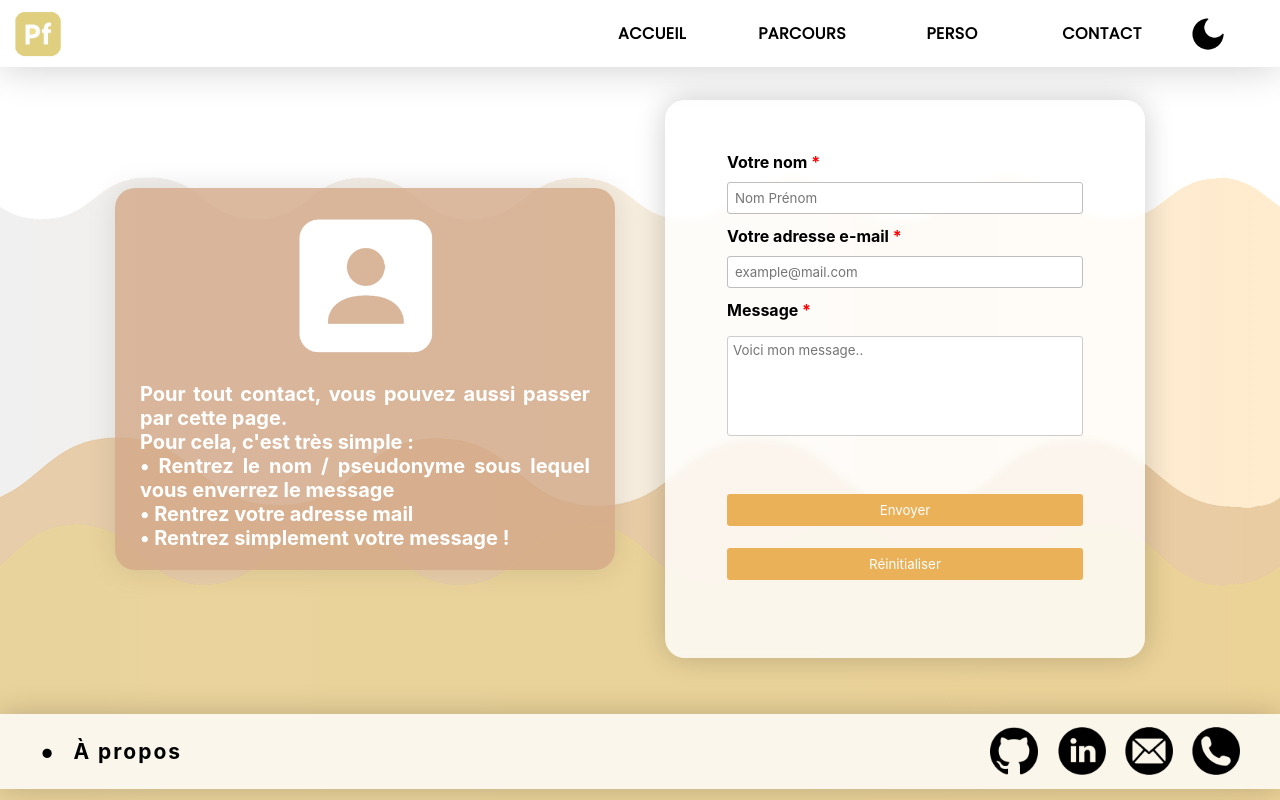
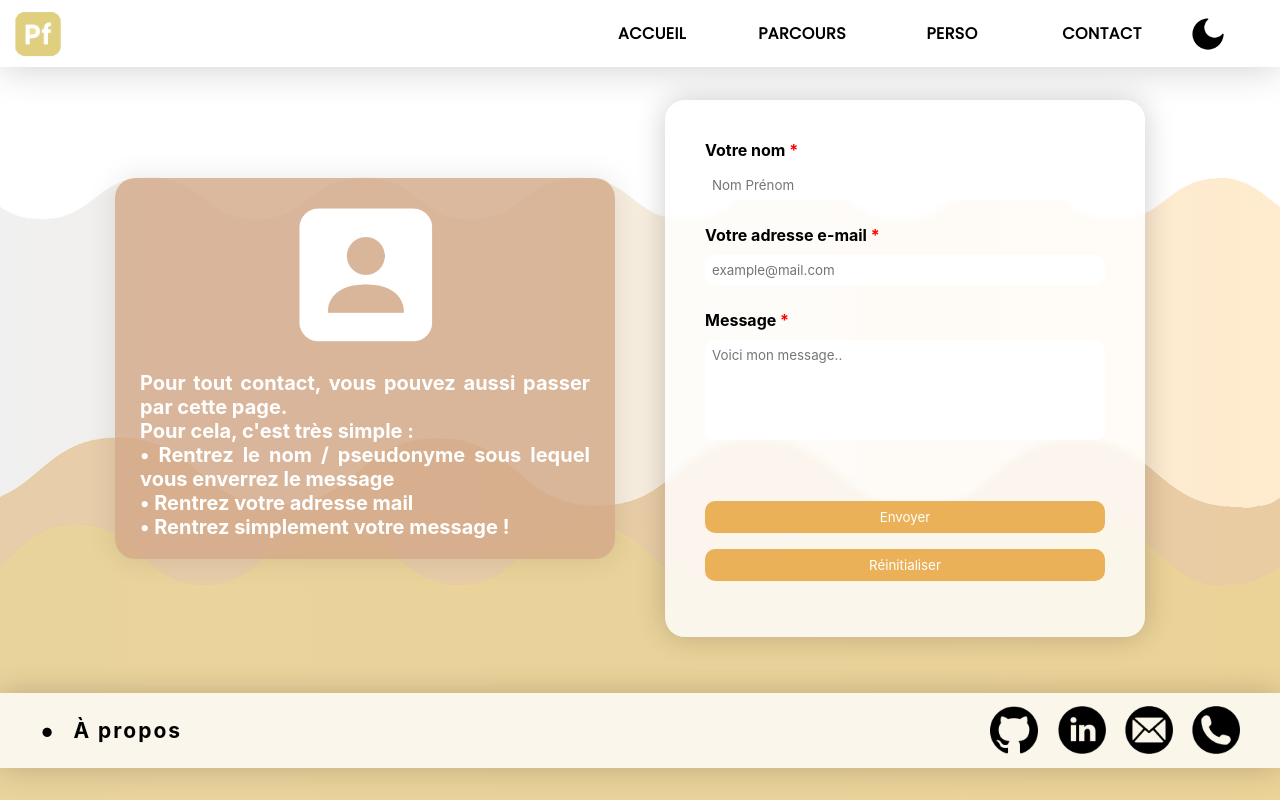
Before and after one commit to rayaaaneee/React-Adobe-Portfolio, a React (Create React App) app in the folder client/: page /contact in a window 1280 px wide. Built offline with nearby package versions, Linux system fonts and the light colour scheme; a web font is replaced by a local one.

Commit message:
Improve contact page but need to fix animateScale

```diff
--- a/client/src/asset/css/contact/dark-style.scss
+++ b/client/src/asset/css/contact/dark-style.scss
@@ -1,43 +1,55 @@
-body.contact {
-    &#dark *:not(.required, textarea, input) {
+body.contact#dark {
+    *:not(.required, textarea, input) {
         color: white !important;
     }
 
-    &#dark .formulaire {
+    .formulaire {
         background-color : rgb(0 0 0 / 80%);
         box-shadow : 0 0 23px rgb(255 255 255 / 20%);
     }
 
-    &#dark .input-container > input {
-        background-color : rgba(71, 67, 67, 0.8) !important;
+    .buttons-container {
+        & > input {
+            background-color : rgb(173 159 159 / 80%) !important;
+
+            &:hover {
+                background-color : rgba(149, 121, 121, 0.8) !important;
+            }
+        }
     }
 
-    &#dark .input-container > input:hover {
-        background-color : rgba(42, 40, 40, 0.8) !important;
-    }
-
-    &#dark #pres {
+    #pres {
         background-color: rgb(172 163 163 / 80%);
         box-shadow : 0 0 23px rgb(255 255 255 / 20%) !important;
     }
 
-    &#dark input[type=email], &#dark input[type=text], &#dark textarea {
-        color: rgb(0, 0, 0) !important;
+    input, textarea {
+        color: rgb(255, 255, 255) !important;
+
+        &:focus {
+            animation: appearShadowDark 0.2s forwards;
+
+            $darkBoxShadowColor: rgb(219, 196, 208);
+            @keyframes appearShadowDark {
+              from {
+                box-shadow: 0 0 0 0 $darkBoxShadowColor;
+              }
+              to {
+                box-shadow: 0 0 0 2.5px $darkBoxShadowColor;
+              }
+            }
+        }
+
+        &::placeholder {
+            color: rgb(177, 177, 177) !important;
+        }
     }
 
-    &#dark input[type=email]:focus, &#dark input[type=text]:focus, &#dark textarea:focus {
-        box-shadow: 0 0 0 4px rgb(82, 81, 81) !important;
-    }
-
-    &#dark input[type=text]::placeholder, &#dark input[type=email]::placeholder, &#dark textarea::placeholder {
-        color: black !important;
-    }
-
-    &#dark .spinner > div {
+    .spinner > div {
         background-color: rgb(255, 255, 255) !important;
     }
 
-    &#dark .required {
+    .required {
         color : #f37b7b !important;
     }
 }
--- a/client/src/asset/css/contact/style.scss
+++ b/client/src/asset/css/contact/style.scss
@@ -1,91 +1,93 @@
 $general-transition-switch-mode: 0.2s;
 
 body.contact {
-    .form-style {
+    form {
       width: 400px;
-      padding: 10px 20px;
-    }
-  .form-style td {
-      padding: 0;
-      display: block;
-      list-style: none;
-    }
-  .form-style .required{
+      margin: 0 auto;
+      display: flex;
+      flex-direction: column;
+      row-gap: 15px;
+
+      .required{
           color:#ff0000;
       }
-  .form-style input.orange-buttons{
+
+      .buttons-container {
+        input {
+            transition: background-color 0.4s ease-in-out;
             background: rgb(235, 177, 89);
             padding: 8px 15px 8px 15px;
             border: none;
             color: #fff;
             text-align: center;
-    }
-    .form-style input.orange-buttons:hover, .form-style input.orange-buttons:hover{
+
+            &:hover {
                 background: rgb(236, 140, 84);
                 box-shadow:none;
                 -moz-box-shadow:none;
                 -webkit-box-shadow:none;
                 color: white;
             }
-    .form-style .field-textarea{
+          }
+      }
+
+      .input-container {
+
+        display: flex;
+        flex-direction: column;
+        row-gap: 10px;
+
+        label {
+          font-weight: bold;
+          margin: 0;
+        }
+
+        textarea{
           height: 100px;
           resize: none;
         }
-    .form-style input[type=text],
-    .form-style input[type=email],
-    textarea{
+
+        input, textarea{
           box-sizing: border-box;
           -webkit-box-sizing: border-box;
           -moz-box-sizing: border-box;
-      border:1px solid #BEBEBE;
           padding: 7px;
           margin:0px;
+          width: 100%;
+          backdrop-filter: blur(15px);
+          border: none;
           outline: none;
-    }
-    .form-style .long{
-      width: 100%;
+          border-radius: 10px;
+
+          &::-webkit-scrollbar {
+            display: none;
           }
 
-    .form-style input[type=text]:focus,
-    .form-style input[type=email]:focus,
-    .form-style textarea:focus{
-      box-shadow: 0 0 0 4px rgb(232, 181, 39);
+          $boxShadowColor: rgb(232, 181, 39);
+          &:focus {
+            animation: appearShadow 0.3s forwards;
+            @keyframes appearShadow {
+              from {
+                box-shadow: 0 0 0 0 $boxShadowColor;
+              }
+              to {
+                box-shadow: 0 0 0 2.5px $boxShadowColor;
+              }
+            }
+          }
+        }
       }
       .error{
         color: rgb(227, 153, 100);
         font-size: 13px;
         font-weight: 500;
-      margin-top: 30px;
       }
-
-    td {
-      margin-bottom: 10px;
-    }
-
-    label {
-      font-weight: bold;
     }
 
     /* Centrer le formulaire */
     .formulaire > form {
       width: 400px;
       margin: 0 auto;
-    }
-
-    /* Style des champs du formulaire */
-    input, textarea {
-      width: 100%;
-      padding: 5px;
-      border: 1px solid #ccc;
-      border-radius: 3px;
-      background-color: #fff;
-      box-sizing: border-box;
-      margin-top: 6px;
-      resize: vertical;
-    }
-
-    input {
-      margin-bottom: 16px;
     }
 
   /* Définition case rose avec texte */
@@ -186,8 +188,12 @@ body.contact {
     align-items: start;
   }
 
-  .input-container > input {
+  .buttons-container > input {
+    width: 100%;
+    padding: 5px;
+    border-radius: 10px;
     cursor: pointer;
+    margin-bottom: 16px;
   }
 
   /* On met un ecart entre le footer et le reste */
@@ -219,11 +225,7 @@ body.contact {
 
     & > .to-modify {
       margin : 0 0 0 1vw;
-      display: none;
-
-      &.visible {
       display: block;
-      }
     }
 
     & > .nb-chars-left-text {
@@ -240,11 +242,7 @@ body.contact {
       text-align: center;
       transform: translateY(18%);
       transition: opacity 0.2s;
-      opacity: 0;
-
-      &.visible {
       opacity: 1;
-      }
 
       & > div {
         width: 18px;
@@ -255,19 +253,6 @@ body.contact {
         display: inline-block;
         -webkit-animation: sk-bouncedelay 1.4s infinite ease-in-out both;
         animation: sk-bouncedelay 1.4s infinite ease-in-out both;
-      }
-
-      .bounce1 {
-        -webkit-animation-delay: -0.32s;
-        animation-delay: -0.32s;
-      }
-
-      .bounce2 {
-        -webkit-animation-delay: -0.16s;
-        animation-delay: -0.16s;
-      }
-    }
-
       }
 
       @-webkit-keyframes sk-bouncedelay {
@@ -283,6 +268,19 @@ body.contact {
           -webkit-transform: scale(0.7);
           transform: scale(0.7);
         }
+      }
+
+      .bounce1 {
+        -webkit-animation-delay: -0.32s;
+        animation-delay: -0.32s;
+      }
+
+      .bounce2 {
+        -webkit-animation-delay: -0.16s;
+        animation-delay: -0.16s;
+      }
+    }
+
   }
 
   /* Ajout cas blanche autour du formulaire */
--- a/client/src/page/contact.jsx
+++ b/client/src/page/contact.jsx
@@ -5,7 +5,7 @@ import { ManageBody } from '../functions/manageBody';
 
 import { ModalMessage } from './components/modal-message';
 
-import { useEffect, useRef, useState } from 'react';
+import { useEffect, useMemo, useRef, useState } from 'react';
 
 import '../asset/css/contact/style.scss';
 import '../asset/css/contact/dark-style.scss';
@@ -87,80 +87,74 @@ const Contact = () => {
         else {
             trySend(messageInput.current.value);
             e.currentTarget.form.reset();
+            setNbChars(0);
         }
     }
 
-    let nbCharsLeftContainerRef = useRef(null);
-    let charsLeftToModifyRef = useRef(null);
-    let nbCharsLeftTextRef = useRef(null);
-    let nbCharsLeftSpinnerRef = useRef(null);
-
     const textareaMaxLength = 300;
 
-    let oldNbCharsLeft;
-    const getNbCharsLeft = () => {
-        // On recupère le nombre de caractères max et on le soustrait au nombre de caractères actuel
-        let nbCharsLeft = textareaMaxLength - messageInput.current.value.length;
+    let oldNbChars = 0;
 
-        if (nbCharsLeft <= 0) {
-            messageInput.current.value = messageInput.current.value.substring(0, textareaMaxLength);
-            nbCharsLeft = 0;
+    const switchNbCharsText = (charsLeft) => {
+        let text;
+        switch (charsLeft) {
+            case 0:
+                text = "• Aucun caractère restant";
+                break;
+            case 1:
+                text = "caractère restant";
+                break;
+            default:
+                text = `caractères restants`;
+                break;
+        }
+        return text;
     }
 
-        charsLeftToModifyRef.current.innerHTML = nbCharsLeft;
+    const handleChars = (e) => {
+        // On recupère le nombre de caractères max et on le soustrait au nombre de caractères actuel
 
-        charsLeftToModifyRef.current.classList.add('visible');
-        nbCharsLeftSpinnerRef.current.classList.add('visible');
-
-        if (nbCharsLeft === 0) {
-            nbCharsLeftTextRef.current.innerHTML = "• Aucun caractère restant";
-            charsLeftToModifyRef.current.classList.remove('visible');
-            nbCharsLeftSpinnerRef.current.classList.remove('visible');
-            animateScale(nbCharsLeft, oldNbCharsLeft);
-        } else {
-            if (nbCharsLeft === 1) {
-                nbCharsLeftTextRef.current.innerHTML = "caractère restant";
-            } else {
-                nbCharsLeftTextRef.current.innerHTML = "caractères restants";
-            }
+        if (messageInput.current.value.length > textareaMaxLength) {
+            messageInput.current.value = messageInput.current.value.substring(0, textareaMaxLength);
         }
 
-        oldNbCharsLeft = nbCharsLeft;
-        changeColorNbCharsLeft();
+        oldNbChars = nbChars;
+        setNbChars(messageInput.current.value.length);
     }
 
-    const animateScale = (nbCharsLeft, oldNbCharsLeft) => {
-        if (nbCharsLeft === 0 && oldNbCharsLeft === 0) {
-            nbCharsLeftTextRef.current.classList.add('scale');
+    const [isScalingCharsLeft, setIsScalingCharsLeft] = useState(false);
+    const animateScale = () => {
+        console.log(nbChars, textareaMaxLength, oldNbChars);
+        if (nbChars === textareaMaxLength && oldNbChars === textareaMaxLength) {
+            setIsScalingCharsLeft(true);
             setTimeout(() => {
-                nbCharsLeftTextRef.current.classList.remove('scale');
+                setIsScalingCharsLeft(false);
             }, 100);
         }
     }
 
-    const changeColorNbCharsLeft = () => {
+    const [charsLeftColor, setCharsLeftColor] = useState('rgb(0, 0, 0)');
+    const changeColorNbCharsLeft = (newNbCharsLeft) => {
         // Plus le nombre de caractères restants est faible, plus la couleur est rouge
-        let color = null;
+        let redShade = null;
         if (ManageThemes.isDarkTheme) {
-            color = Math.round(0 + charsLeftToModifyRef.current.innerHTML * 255 / 300);
+            redShade = Math.round(newNbCharsLeft * (255 / 300));
         } else {
-            color = Math.round(255 - charsLeftToModifyRef.current.innerHTML * 255 / 300);
+            redShade = Math.round(255 - newNbCharsLeft * (255 / 300));
         }
 
-        charsLeftToModifyRef.current.style.color = `rgb(${color}, 0, 0)`;
-        nbCharsLeftTextRef.current.style.color = `rgb(${color}, 0, 0)`;
-        nbCharsLeftSpinnerRef.current.querySelectorAll('div').forEach((element) => {
-            element.style.backgroundColor = `rgb(${color}, 0, 0)`;
-        });
+        setCharsLeftColor(`rgb(${redShade}, 0, 0)`);
     }
 
-    const appearCharsLeft = () => {
-        nbCharsLeftContainerRef.current.classList.add('visible');
-    }
+    const [isAppearCharsLeft, setIsAppearCharsLeft] = useState(false);
 
-    const disappearCharsLeft = () => {
-        nbCharsLeftContainerRef.current.classList.remove('visible');
-    }
+    const [nbChars, setNbChars] = useState(0);
+    const nbCharsLeft = useMemo(() => {
+        let newNbCharsLeft = textareaMaxLength - nbChars;
+        changeColorNbCharsLeft(newNbCharsLeft);
+        animateScale();
+        return newNbCharsLeft;
+    }, [nbChars]);
 
     return (
         <>
@@ -184,57 +178,44 @@ const Contact = () => {
                     <div className="form-container">
                         <div className="formulaire animate">
                             <form id="sendMessageForm">
-                                <table className="form-style">
-                                    <tr>
-                                        <td>
-                                            <label>
+
+                                <div className='input-container'>
+                                    <label htmlFor='name'>
                                         Votre nom <span className="required">*</span>
                                     </label>
-                                        </td>
-                                        <td>
-                                            <input ref={nameInput} type="text" name="name" className="long" required placeholder="Nom Prénom" />
+                                    <input ref={nameInput} type="text" name="name" required placeholder="Nom Prénom" maxLength="50" />
                                     <span ref={errornameRef} className="error" id="errorname"></span>
-                                        </td>
-                                    </tr>
-                                    <tr>
-                                        <td>
-                                            <label>
+                                </div>
+
+                                <div className='input-container'>
+                                    <label htmlFor='email'>
                                         Votre adresse e-mail <span className="required">*</span>
                                     </label>
-                                        </td>
-                                        <td>
-                                            <input ref={emailInput} type="email" name="email" className="long" required placeholder="example@mail.com" />
+                                    <input ref={emailInput} type="email" name="email" required placeholder="example@mail.com" maxLength="50" />
                                     <span ref={erroremailRef} className="error" id="erroremail"></span>
-                                        </td>
-                                    </tr>
-                                    <tr>
-                                        <td>
-                                            <label>
+                                </div>
+
+                                <div className='input-container'>
+                                    <label htmlFor='name'>
                                         Message <span className="required">*</span>
                                     </label>
-                                        </td>
-                                        <td>
-                                            <textarea ref={messageInput} name="message" className="long field-textarea" required placeholder="Voici mon message.." onInput={getNbCharsLeft} onFocus={appearCharsLeft} onBlur={disappearCharsLeft}></textarea>
+                                    <textarea ref={messageInput} name="message" required placeholder="Voici mon message.." onInput={ handleChars } onFocus={() => setIsAppearCharsLeft(true) } onBlur={ () => setIsAppearCharsLeft(false) }></textarea>
                                     <span ref={errormsgRef} className="error" id="errormsg"></span>
-                                            <div ref={nbCharsLeftContainerRef} className="nb-chars-left">
-                                                <p className="to-modify visible" ref={charsLeftToModifyRef}>{textareaMaxLength}</p>
-                                                <p ref={nbCharsLeftTextRef} className="nb-chars-left-text">caractères restants</p>
-                                                <div className="spinner visible" ref={nbCharsLeftSpinnerRef}>
-                                                    <div className="bounce1 bounce"></div>
-                                                    <div className="bounce2 bounce"></div>
-                                                    <div className="bounce3 bounce"></div>
+                                    <div className={`nb-chars-left ${ isAppearCharsLeft && 'visible'}`}>
+                                        <p className="to-modify" style={{ color: charsLeftColor}}>{ nbCharsLeft > 0 && nbCharsLeft }</p>
+                                        <p className={`nb-chars-left-text ${isScalingCharsLeft && 'scale'}`} style={{ color: charsLeftColor}}>{ switchNbCharsText( nbCharsLeft ) }</p>
+                                        <div className="spinner">
+                                            <div className="bounce1 bounce" style={{ backgroundColor: charsLeftColor}}></div>
+                                            <div className="bounce2 bounce" style={{ backgroundColor: charsLeftColor}}></div>
+                                            <div className="bounce3 bounce" style={{ backgroundColor: charsLeftColor}}></div>
                                         </div>
                                     </div>
-                                        </td>
-                                    </tr>
-                                    <tr>
-                                        <td></td>
-                                        <td className="input-container">
+                                </div>
+
+                                <div className="buttons-container">
                                     <input type="submit" readOnly className="orange-buttons" value="Envoyer" onClick={ validateForm } />
                                     <input readOnly className="orange-buttons"  type="reset" value="Réinitialiser" />
-                                        </td>
-                                    </tr>
-                                </table>
+                                </div>
                             </form>
                         </div>
                     </div>
```
Also changed, not shown: client/src/functions/coursePageFunctions.jsx (+40 -0 lines), client/src/functions/utilsBackgrounds.jsx (+5 -5 lines), client/src/page/course.jsx (+3 -38 lines). Lines whose indentation alone changed are shown as unchanged.
